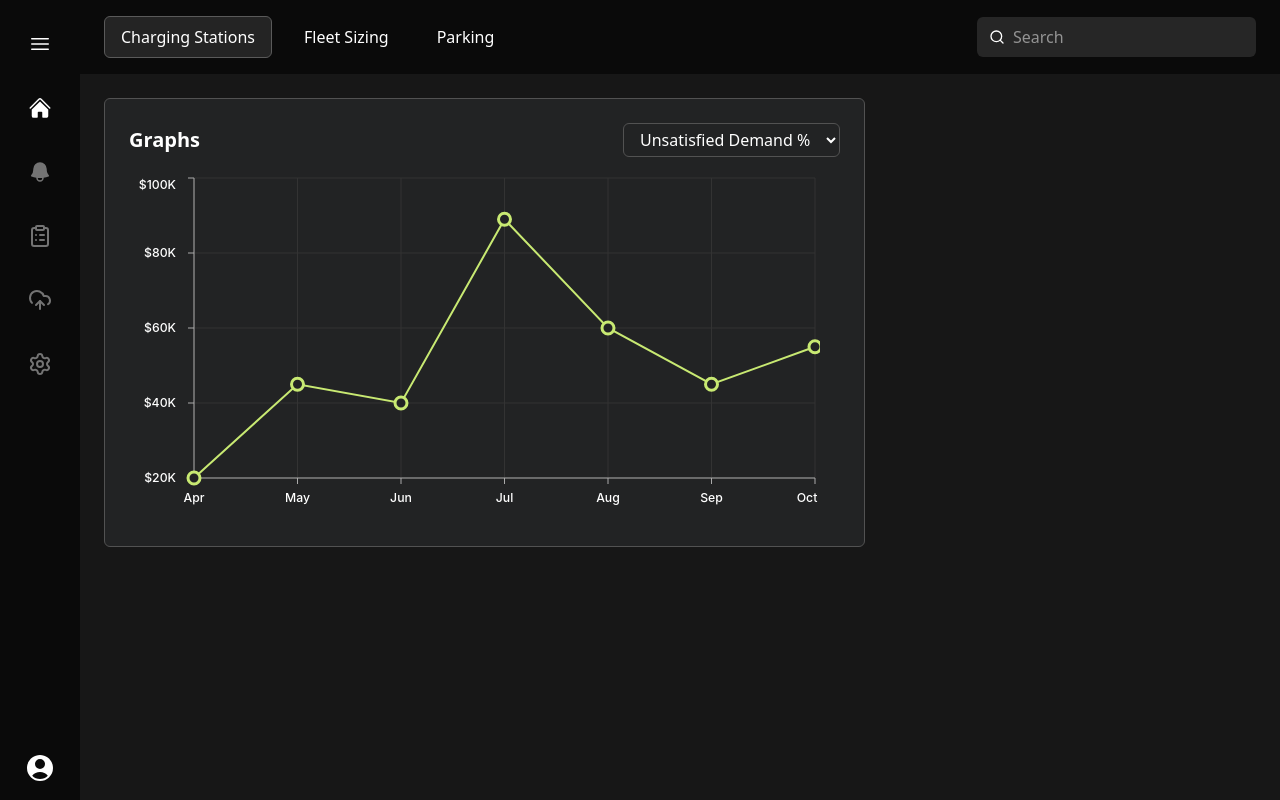
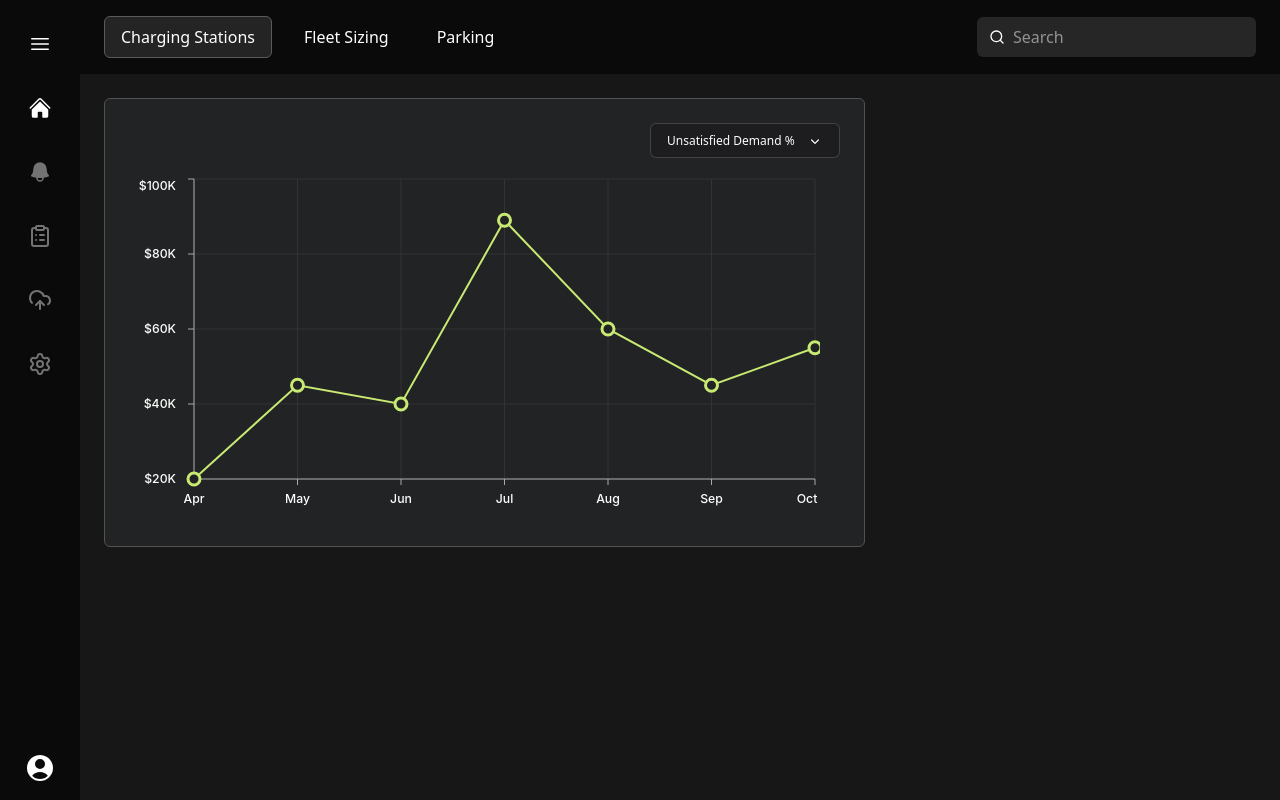
Before and after one commit to Harjap1996/answerAi_takeHome, a React (Vite) app: page / in a window 1280 px wide. Built offline with nearby package versions, Linux system fonts and the light colour scheme.

Commit message:
feat: added custom dropdown and tooltip for graph

```diff
--- a/src/components/Chart/Chart.tsx
+++ b/src/components/Chart/Chart.tsx
@@ -9,6 +9,8 @@ import {
 } from "recharts";
 import CustomYAxisTick from "./CustomYAxisTick";
 import CustomXAxisTick from "./CustomXAxisTick";
+import Dropdown from "./Dropdown";
+import CustomTooltip from "./CustomTooltip";
 
 const data = [
   { name: "Apr", value: 20000 },
@@ -22,11 +24,8 @@ const data = [
 
 const Chart = () => (
   <div className="w-[761px] h-[449px] bg-[#222324] border border-[#525252] rounded-md p-6">
-    <div className="flex justify-between items-center mb-4">
-      <h2 className="text-xl font-semibold">Graphs</h2>
-      <select className="bg-[#222324] border border-[#525252] rounded-md text-white px-3 py-1">
-        <option>Unsatisfied Demand %</option>
-      </select>
+    <div className="flex justify-end mb-4">
+      <Dropdown />
     </div>
 
     <LineChart width={691} height={340} data={data}>
@@ -40,16 +39,12 @@ const Chart = () => (
           <rect x="0" y="0" width="4" height="8" fill="#333" />
         </pattern>
       </defs>
+
       <CartesianGrid stroke="#333" />
-      <XAxis dataKey="name" stroke="#aaa" tick={CustomXAxisTick} />{" "}
+      <XAxis dataKey="name" stroke="#aaa" tick={CustomXAxisTick} />
       <YAxis stroke="#aaa" tick={CustomYAxisTick} domain={["auto", "auto"]} />
-      <Tooltip
-        contentStyle={{
-          background: "#222324",
-          border: "1px solid #525252",
-          borderRadius: "8px",
-        }}
-      />
+      <Tooltip content={<CustomTooltip />} />
+
       <Area
         type="linear"
         dataKey="value"
```
